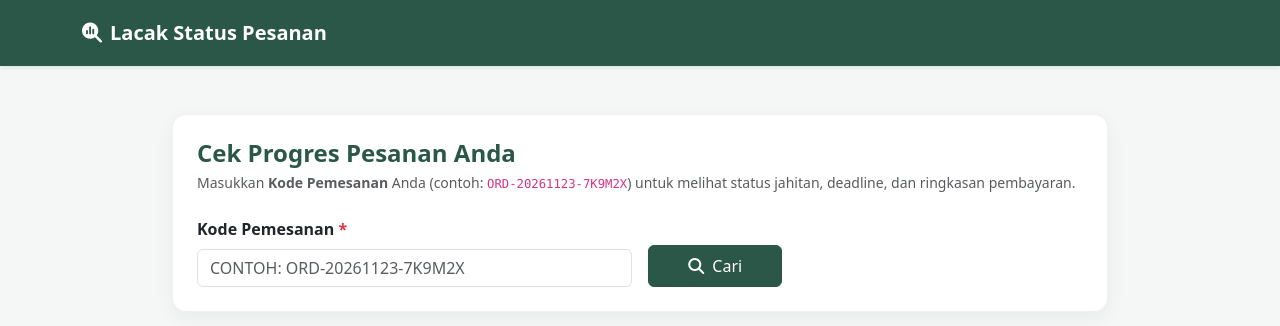
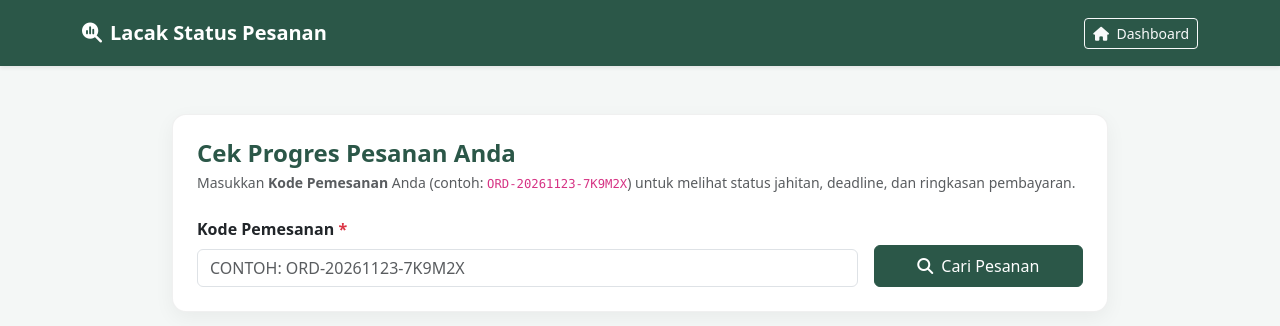
Before and after one commit to Tutsnaa/garmen-sistem, a PHP site: page /index.php?action=cek_status in a window 1280 px wide. Shown: the top 326 px of the page. Run offline with PHP 8.4, Linux system fonts and the light colour scheme; the visitor is signed in with stand-in values (Sample User, id 1).

Commit message:
cek-tanpa-login

```diff
--- a/app/views/pemesanan/cek_status.php
+++ b/app/views/pemesanan/cek_status.php
@@ -5,6 +5,7 @@ $telpInput      = $telpInput ?? '';
 $sudahCari      = $sudahCari ?? false;
 $hasilPencarian = $hasilPencarian ?? null;
 $errorPencarian = $errorPencarian ?? null;
+$isLoggedIn     = isset($_SESSION['user']);
 
 $status = $hasilPencarian['status_pemesanan'] ?? 'Pending';
 $progressMap = [
@@ -79,12 +80,19 @@ $progressInfo = $progressMap[$status] ?? ['percent' => 25, 'badge' => 'bg-second
 </head>
 
 <body>
-    <!-- Top Bar Sederhana -->
+    <!-- Top Bar -->
     <nav class="navbar brand-header py-3 shadow-sm">
         <div class="container">
             <span class="navbar-brand mb-0 h5 fw-bold text-white">
                 <i class="fa-solid fa-magnifying-glass-chart me-2"></i>Lacak Status Pesanan
             </span>
+            <div>
+                <?php if ($isLoggedIn): ?>
+                <a href="index.php?action=dashboard" class="btn btn-sm btn-outline-light">
+                    <i class="fa-solid fa-house me-1"></i> Dashboard
+                </a>
+                <?php endif; ?>
+            </div>
         </div>
     </nav>
 
@@ -98,19 +106,19 @@ $progressInfo = $progressMap[$status] ?? ['percent' => 25, 'badge' => 'bg-second
                     melihat status jahitan, deadline, dan ringkasan pembayaran.
                 </p>
 
-                <form action="index.php" method="GET" class="row g-3">
+                <form action="index.php" method="GET" class="row g-3 align-items-end">
                     <input type="hidden" name="action" value="cek_status">
 
-                    <div class="col-md-6">
+                    <div class="col-md-9">
                         <label class="form-label fw-semibold">Kode Pemesanan <span class="text-danger">*</span></label>
                         <input type="text" name="kode" class="form-control text-uppercase"
                             value="<?= htmlspecialchars($kodeInput) ?>" placeholder="Contoh: ORD-20261123-7K9M2X"
-                            required>
+                            autocomplete="off" required>
                     </div>
 
-                    <div class="col-md-2 d-flex align-items-end">
+                    <div class="col-md-3">
                         <button type="submit" class="btn btn-primary-green w-100 py-2">
-                            <i class="fa-solid fa-search me-1"></i> Cari
+                            <i class="fa-solid fa-search me-1"></i> Cari Pesanan
                         </button>
                     </div>
                 </form>
@@ -125,10 +133,10 @@ $progressInfo = $progressMap[$status] ?? ['percent' => 25, 'badge' => 'bg-second
 
         <?php if ($hasilPencarian): ?>
         <?php
-            $totalHarga = (float) ($hasilPencarian['total_harga_keseluruhan'] ?? 0);
-            $sudahBayar = (float) ($hasilPencarian['total_sudah_bayar'] ?? 0);
-            $sisaBayar  = (float) ($hasilPencarian['sisa_bayar'] ?? 0);
-            $details    = $hasilPencarian['details'] ?? [];
+            $totalHarga  = (float) ($hasilPencarian['total_harga_keseluruhan'] ?? 0);
+            $sudahBayar  = (float) ($hasilPencarian['total_sudah_bayar'] ?? 0);
+            $sisaBayar   = (float) ($hasilPencarian['sisa_bayar'] ?? 0);
+            $details     = $hasilPencarian['details'] ?? [];
             $pembayarans = $hasilPencarian['pembayarans'] ?? [];
             ?>
 
--- a/public/index.php
+++ b/public/index.php
@@ -220,7 +220,10 @@ switch ($action) {
         $pemesananController = new PemesananController($pdo);
         $pemesananController->updateStatus();
         break;
-        case 'cek_status':
+        // ==========================================
+    // PUBLIC PELANGGAN ROUTES (TANPA LOGIN)
+    // ==========================================
+    case 'cek_status':
     case 'pemesanan_cek_status':
         $pemesananController = new PemesananController($pdo);
         $pemesananController->cekStatus();
```
